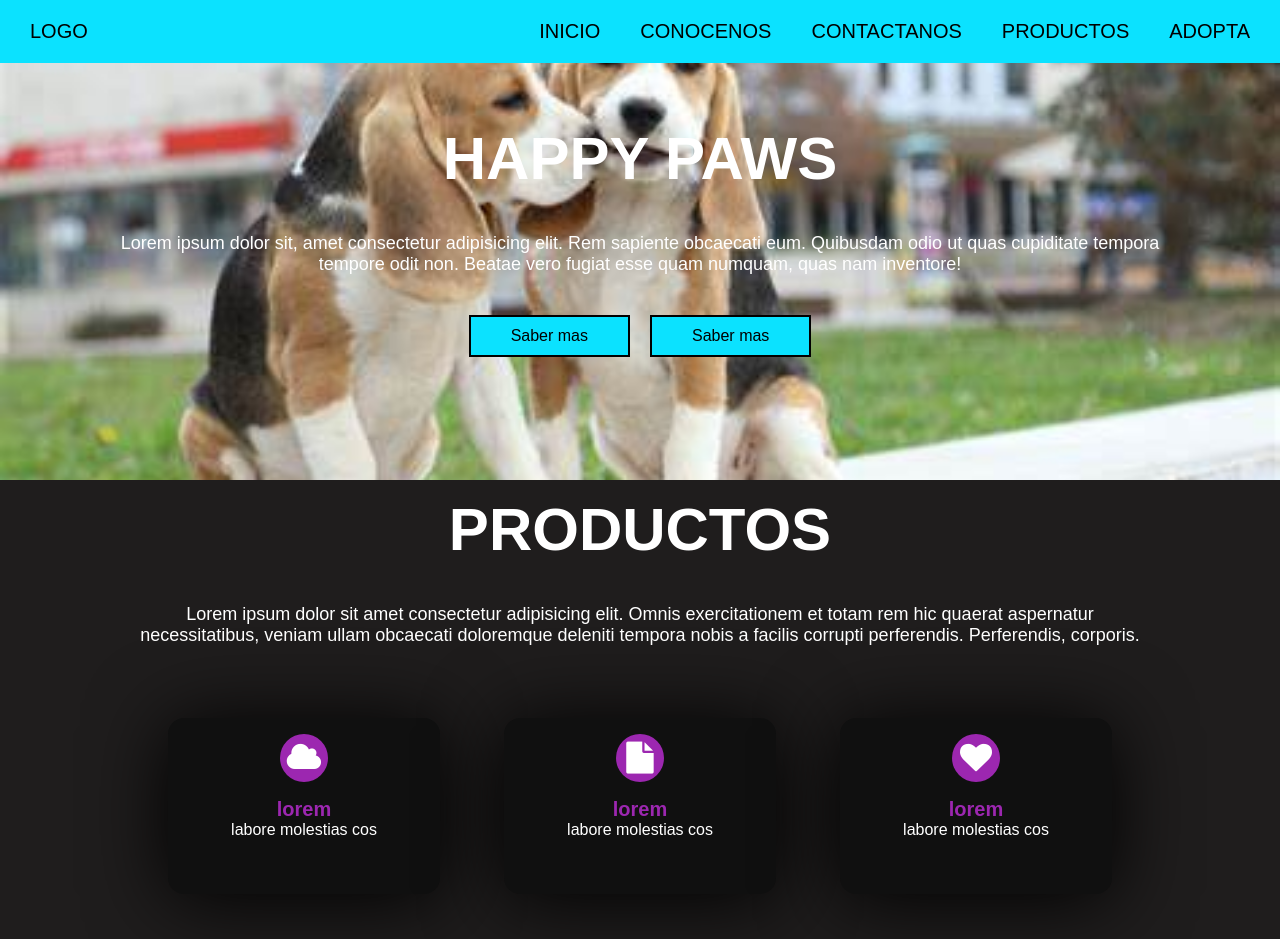
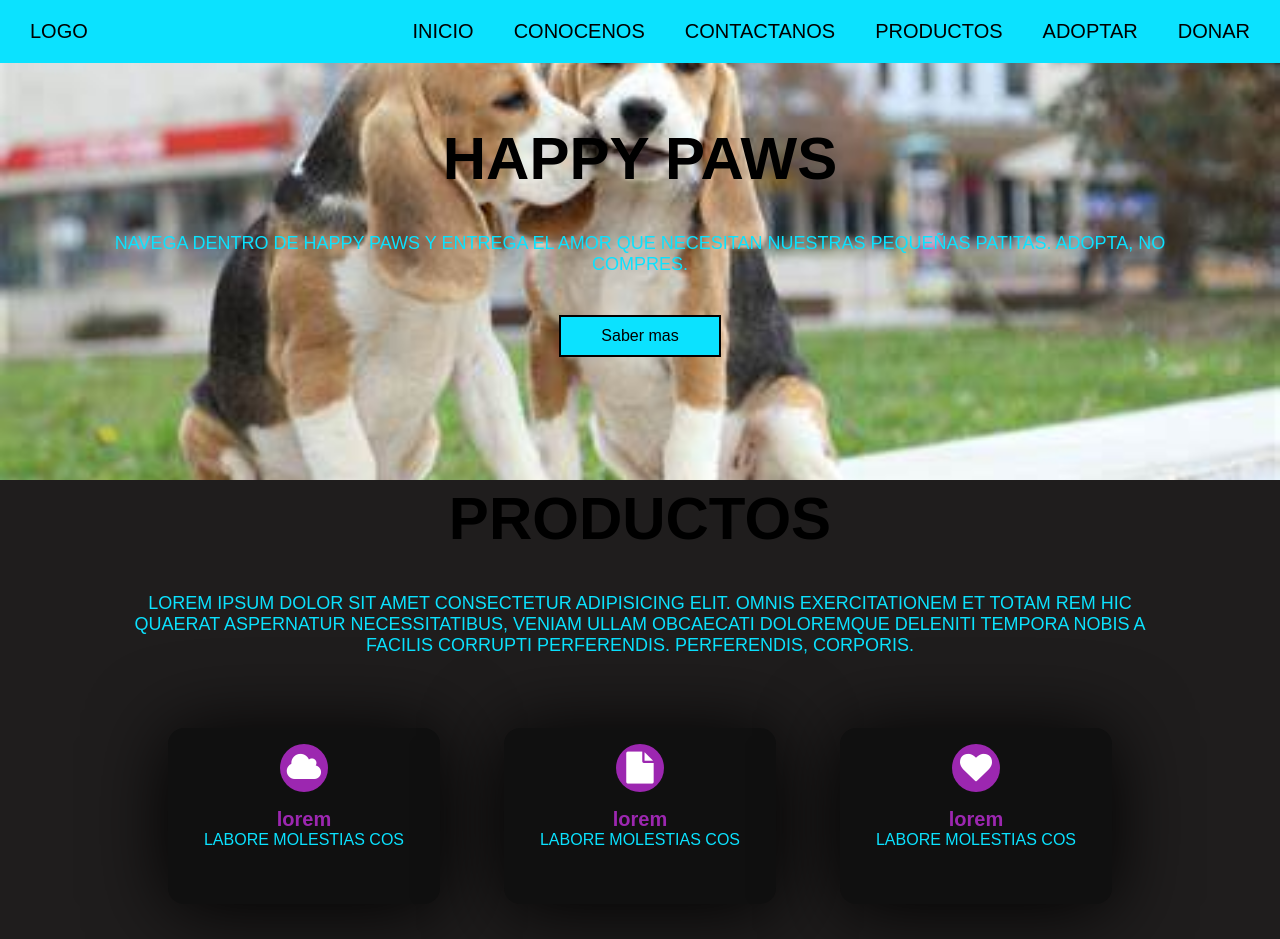
Before and after one commit to JorgeVidela898/Poryecto, a plain HTML site: page index.html in a window 1280 px wide. Shown: the top 939 px of the page. Drawn offline with Linux system fonts and the light colour scheme.

Commit message:
avance numero 2

```diff
--- a/index.html
+++ b/index.html
@@ -19,22 +19,21 @@
             <a href="#">Conocenos</a>
             <a href="#">Contactanos</a>
             <a href="#">Productos</a>
-            <a href="#">Adopta</a>
-        </nav>
+            <a href="#">Adoptar</a>
+            <a href="#">Donar</a>
+         </nav>
 
     </div>
 
     <header class="content header">
         <h2 class="title">Happy Paws</h2>
         <p>
-            Lorem ipsum dolor sit, amet consectetur adipisicing elit.
-            Rem sapiente obcaecati eum. Quibusdam odio ut quas cupiditate tempora tempore odit non.
-            Beatae vero fugiat esse quam numquam, quas nam inventore!
+            Navega dentro de happy paws y entrega el amor que necesitan nuestras pequeñas patitas.
+            Adopta, no compres.
         </p>
 
         <div class="btn-home">
-            <a href="#" class="btn">Saber mas</a>
-            <a href="#" class="btn">Saber mas</a>
+            <a href="conocenos.html" class="btn">Saber mas</a>
         </div>
 
     </header>
--- a/style.css
+++ b/style.css
@@ -75,14 +75,15 @@ body {
     font-size: 60px;
     font-weight: 600;
     text-transform: uppercase;
-    color: #fff;
+    color: #000000;
 }
 
 p {
     margin-bottom: 40px;
     font-size: 18px;
-    color: #fff;
+    color: #0be2ff;
     padding: 0 100px;
+    text-transform: uppercase;
 
 }
 
```
Also changed, not shown: conocenos.html (added, +44 -0 lines), adoptar.html (added), conocenos.css (added).
